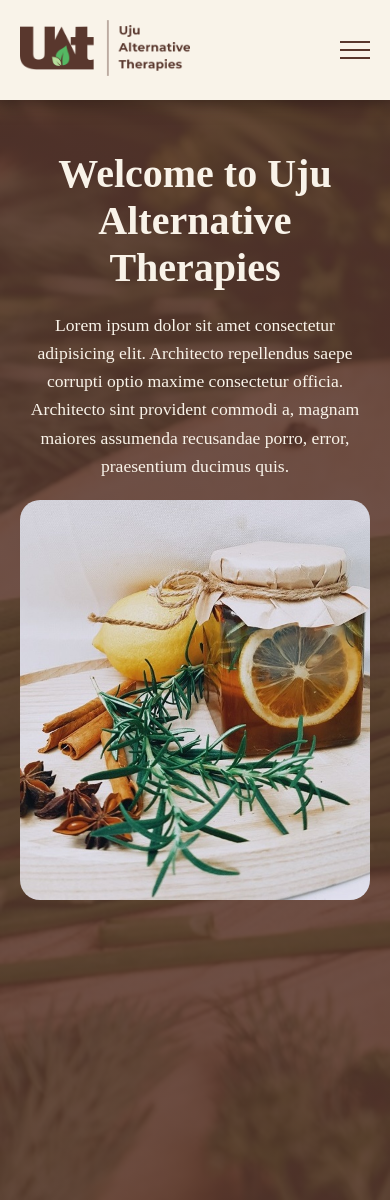
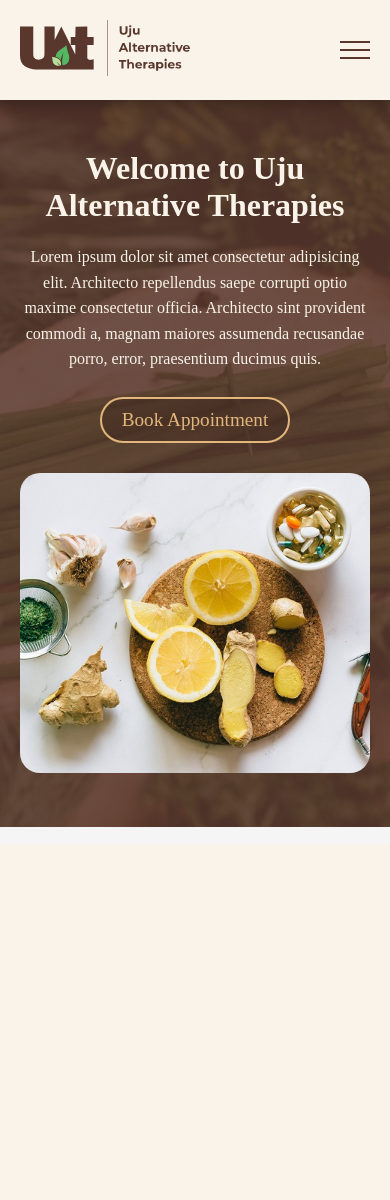
Before and after one commit to Mark-DeOriginal/uatwebsite, a PHP site: page / in a window 390 px wide. After the commit the page ends 827 px from the top, so only its background shows below. Run offline with PHP 8.4, Linux system fonts and the light colour scheme; style sheets or scripts are compiled from the project's sources.

Commit message:
Completed the Hero Section

```diff
--- a/index.html
+++ b/index.html
@@ -31,7 +31,7 @@
             <!--Logo Section-->
             <div class="logo">
                 <a href="index.html">
-                    <img src="resources/images/uat-logo.png" alt="UAT Logo">
+                    <img src="resources/images/uat-logo-svg.svg" alt="UAT Logo">
                 </a>
             </div>
 
@@ -80,20 +80,23 @@
     </header>
 
     <main>
-        <div class="hero-section" style="background-image: linear-gradient(rgba(89 55 45 / 85%), rgba(89 55 45 / 85%)), url(resources/images/pexels-alleksana-4113900.jpg);">
+        <section class="hero-section" style="background-image: linear-gradient(rgba(89 55 45 / 85%), rgba(89 55 45 / 85%)), url(resources/images/pexels-alleksana-4113900.jpg);">
             <div class="hero-container">
                 <div class="row">
                     <div class="column hero-caption">
                         <h1>Welcome to Uju Alternative Therapies</h1>
                         <p>Lorem ipsum dolor sit amet consectetur adipisicing elit. Architecto repellendus saepe corrupti optio maxime consectetur officia. Architecto sint provident commodi a, magnam maiores assumenda recusandae porro, error, praesentium ducimus quis.</p>
+
+                        <!--Our Hero Call to Action (CTA) Button -->
+                        <a href="#" class="hero-button">Book Appointment</a>
                     </div>
-                    <div class="column hero-img" style="background-image: url(resources/images/pexels-vicky-tran-32739892.jpg);">
-
+                    <div class="column hero-img-container">
+                        <img src="resources/images/pexels-nataliya-vaitkevich-7615477.jpg" alt="Image of Herbs" class="hero-img">
                     </div>
                 </div>
 
             </div>
-        </div>
+        </section>
     </main>
 
 
--- a/resources/css/styles.css
+++ b/resources/css/styles.css
@@ -19,6 +19,10 @@ p {
     padding: 0;
     list-style: none;
     text-decoration: none;
+}
+
+::selection {
+    background-color: rgba(245, 219, 171, 0.247);
 }
 
 /*  Let's define some color variables.
@@ -65,8 +69,6 @@ header {
     transition: 0.3s;
 }
 
-
-
 .logo img {
     width: 200px;
     height: auto;
@@ -77,7 +79,7 @@ header {
     display: flex;
 }
 
-.nav-bar ul li a, .book-appointment {
+.nav-bar ul li a, header .book-appointment {
     display: block;
     color: var(--dark-brown);
     padding: 10px 15px;
@@ -104,14 +106,14 @@ header {
 }
 
 /*  Let's style our Book Appointment button */
-a.book-appointment {
+header a.book-appointment {
     background-color: var(--dark-brown);
     color: var(--whitish-brown) !important;
     border-radius: 20px;
     margin-left: 10px;
 }
 
-a.book-appointment:hover {
+header a.book-appointment:hover {
     background-color: var(--green);
 }
 
@@ -165,7 +167,6 @@ header.shrinked .flex1 {
     margin-top: 10px;
     margin-bottom: 10px;
 }
-
 header.shrinked .logo img {
     width: 170px;
 }
@@ -173,22 +174,21 @@ header.shrinked .logo img {
 
 /*Let's style the rest of our Landing Page*/
 .hero-section {
-    height: 1200px;
+    height: 100vh; /*This will be changed to "fit-content" for smaller screen devices, using media query*/
     background-size: cover;
     background-repeat: no-repeat;
+    padding-top: 100px;
 }
 
 .hero-container {
-    padding: 200px 100px;
+    padding: 50px 100px;
     color: var(--whitish-brown);
-    display: flex;
-    align-items: center;
     transition: 0.3s;
 }
 
 .hero-container .row {
     display: flex;
-    gap: 20px;
+    gap: 30px;
     flex-wrap: wrap;
 }
 
@@ -198,11 +198,15 @@ header.shrinked .logo img {
 
 .hero-img {
     width: 100%;
-    height: 400px;
+    height: 420px;
     border-radius: 20px;
-    background-position: center;
-    background-repeat: no-repeat;
-    background-size: cover;
+    object-fit: cover;
+    transition: 0.3s;
+}
+
+.hero-caption {
+    margin-top: 40px;
+    transition: 0.3s;
 }
 
 .hero-caption h1 {
@@ -215,12 +219,25 @@ header.shrinked .logo img {
     font-size: 1.1em;
 }
 
+.hero-button {
+    padding: 10px 20px;
+    display: block;
+    margin-top: 25px;
+    color: var(--orange-brown);
+    background-color: #41282179;
+    cursor: pointer;
+    border: 2px solid var(--orange-brown);
+    border-radius: 25px;
+    width: fit-content;
+    font-size: 1.2em;
+    transition: 0.5s;
+}
 
-
-
-
-
-
+.hero-button:hover {
+    background-color: #412821a9;
+    border: 2px solid var(--light-green);
+    color: var(--light-green);
+}
 
 /*  Let's add some media queries to make our Site responsive */
 @media screen and (max-width: 1206px) {
@@ -234,7 +251,11 @@ header.shrinked .logo img {
     }
 
     .hero-container {
-        padding: 150px 20px;
+        padding: 50px 20px;
+    }
+
+    .hero-caption {
+        margin-top: 0;
     }
 
 
@@ -307,6 +328,10 @@ header.shrinked .logo img {
     .hamburger-and-button {
         display: flex;
     }
+
+    .hero-section {
+        height: fit-content;
+    }
 }
 
 @media screen and (max-width: 520px) {
@@ -332,10 +357,27 @@ header.shrinked .logo img {
 @media screen and (max-width: 760px) {
     .hero-container .row {
         text-align: center;
+        justify-content: center;
     }
 
     .hero-container .row .column {
         flex: 100%; /*This will make each item occupy different horizontal lines*/
     }
 
+    .hero-caption h1 {
+        font-size: 2em;
+    }
+
+    .hero-caption p {
+        font-size: 1em;
+    }
+
+    .hero-button {
+        margin: 25px auto 0 auto;
+    }
+
+    .hero-img {
+        height: 300px;
+    }
+
 }
```
Also changed, not shown: resources/images/pexels-nataliya-vaitkevich-7615477.jpg (added), resources/images/pexels-vicky-tran-3273989.jpg (deleted), resources/images/pexels-vicky-tran-32739892.jpg (deleted), resources/images/uat-logo-150px.png (deleted), resources/images/uat-logo-170px.png (deleted), resources/images/uat-logo-svg.svg (added), resources/images/uat-logo.png (deleted).
